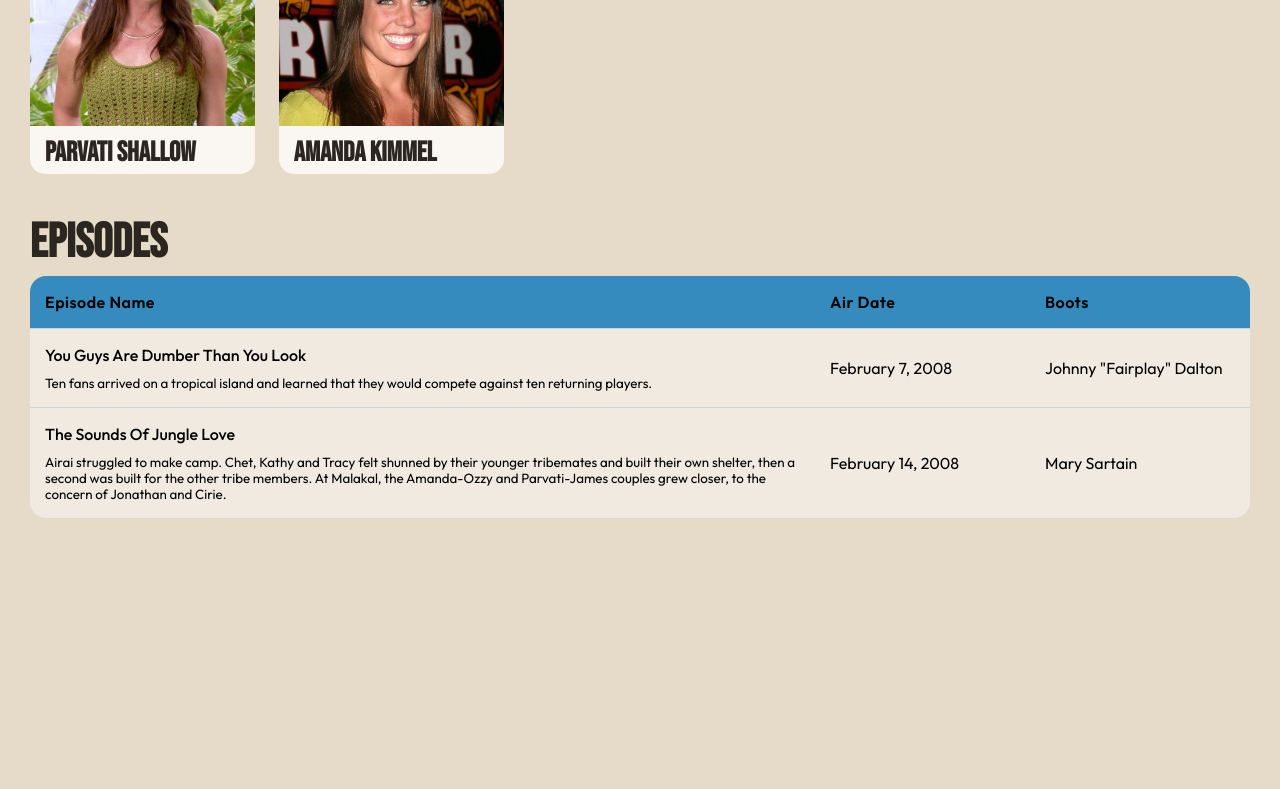
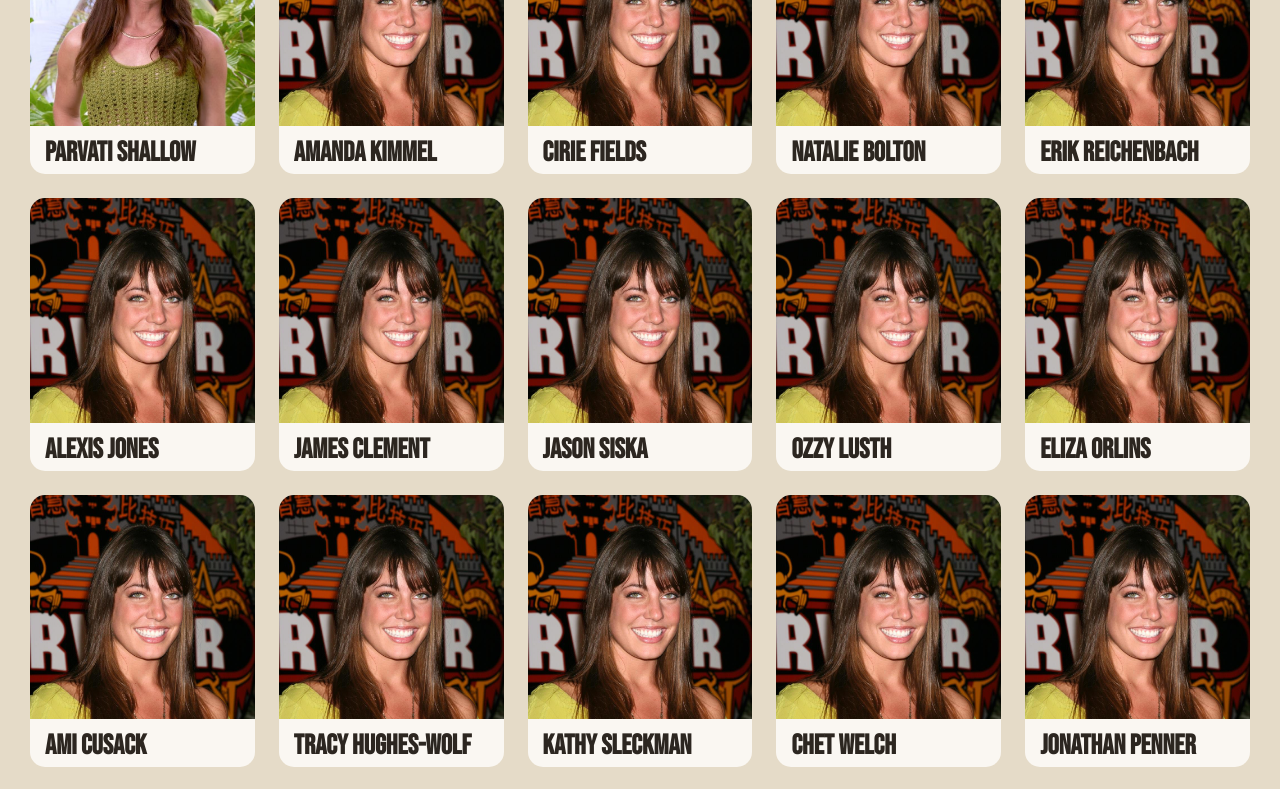
Before and after one commit to heyrocker/survivordb, a React (Vite) app: page / in a window 1280 px wide. Shown: the part 700-1489 px from the top of the page. Before the commit the page ends 1298 px from the top, so only its background shows below. Built offline with nearby package versions, Linux system fonts and the light colour scheme.

Commit message:
Filling out some test player data

```diff
--- a/assets/data/season_16.js
+++ b/assets/data/season_16.js
@@ -23,5 +23,86 @@ export const playersData = [
     name: "Amanda Kimmel",
     birthday: "August 3, 1984",
     img: "../assets/images/amanda-kimmel.jpg"
-  }
+  },
+  {
+    name: "Cirie Fields",
+    birthday: "August 3, 1984",
+    img: "../assets/images/amanda-kimmel.jpg"
+  },
+  {
+    name: "Natalie Bolton",
+    birthday: "August 3, 1984",
+    img: "../assets/images/amanda-kimmel.jpg"
+  },
+  {
+    name: "Erik Reichenbach",
+    birthday: "August 3, 1984",
+    img: "../assets/images/amanda-kimmel.jpg"
+  },
+  {
+    name: "Alexis Jones",
+    birthday: "August 3, 1984",
+    img: "../assets/images/amanda-kimmel.jpg"
+  },
+  {
+    name: "James Clement",
+    birthday: "August 3, 1984",
+    img: "../assets/images/amanda-kimmel.jpg"
+  },
+  {
+    name: "Jason Siska",
+    birthday: "August 3, 1984",
+    img: "../assets/images/amanda-kimmel.jpg"
+  },
+  {
+    name: "Ozzy Lusth",
+    birthday: "August 3, 1984",
+    img: "../assets/images/amanda-kimmel.jpg"
+  },
+  {
+    name: "Eliza Orlins",
+    birthday: "August 3, 1984",
+    img: "../assets/images/amanda-kimmel.jpg"
+  },
+  {
+    name: "Ami Cusack",
+    birthday: "August 3, 1984",
+    img: "../assets/images/amanda-kimmel.jpg"
+  },
+  {
+    name: "Tracy Hughes-Wolf",
+    birthday: "August 3, 1984",
+    img: "../assets/images/amanda-kimmel.jpg"
+  },
+  {
+    name: "Kathy Sleckman",
+    birthday: "August 3, 1984",
+    img: "../assets/images/amanda-kimmel.jpg"
+  },
+  {
+    name: "Chet Welch",
+    birthday: "August 3, 1984",
+    img: "../assets/images/amanda-kimmel.jpg"
+  },
+  {
+    name: "Jonathan Penner",
+    birthday: "August 3, 1984",
+    img: "../assets/images/amanda-kimmel.jpg"
+  },
+  {
+    name: "Joel Anderson",
+    birthday: "August 3, 1984",
+    img: "../assets/images/amanda-kimmel.jpg"
+  },
+  {
+    name: "Mikey Bortone",
+    birthday: "August 3, 1984",
+    img: "../assets/images/amanda-kimmel.jpg"
+  },
+  {
+    name: "Yau-Man Chan",
+    birthday: "August 3, 1984",
+    img: "../assets/images/amanda-kimmel.jpg"
+  },
+
 ]
```
